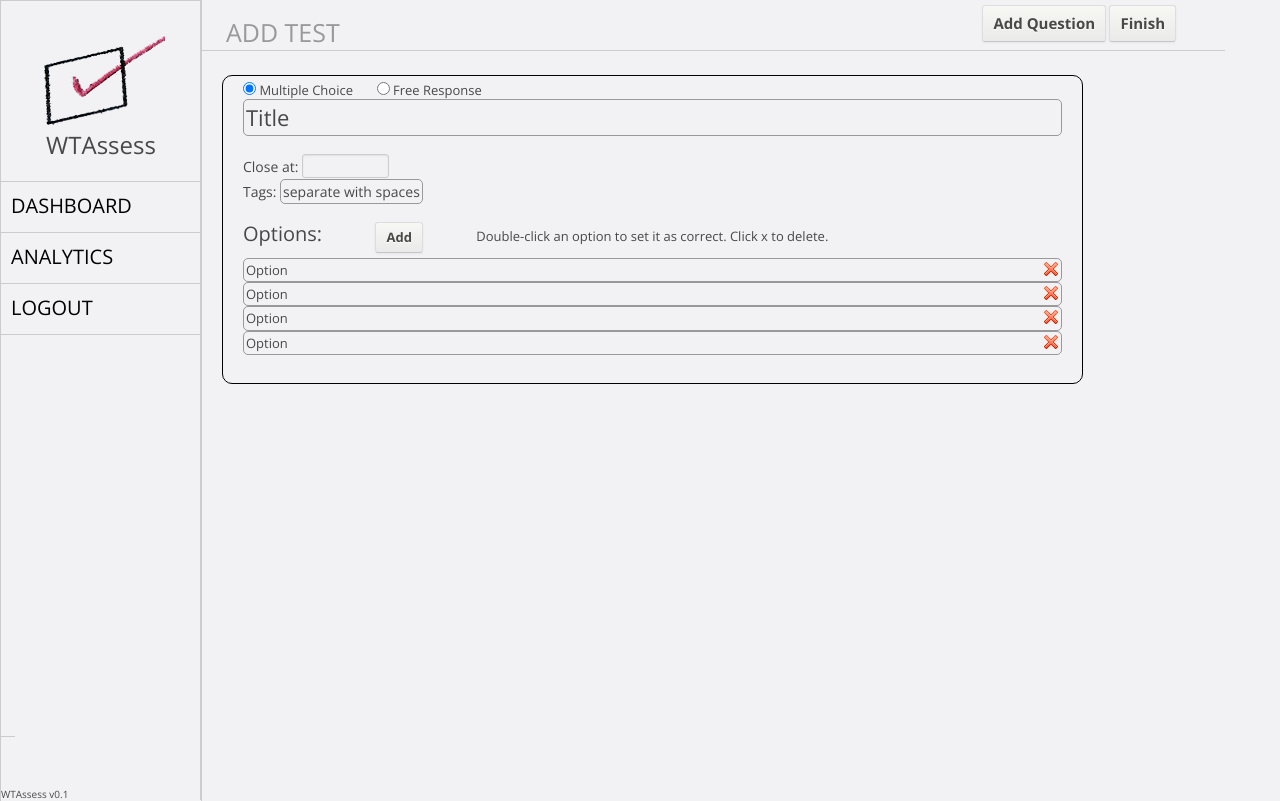
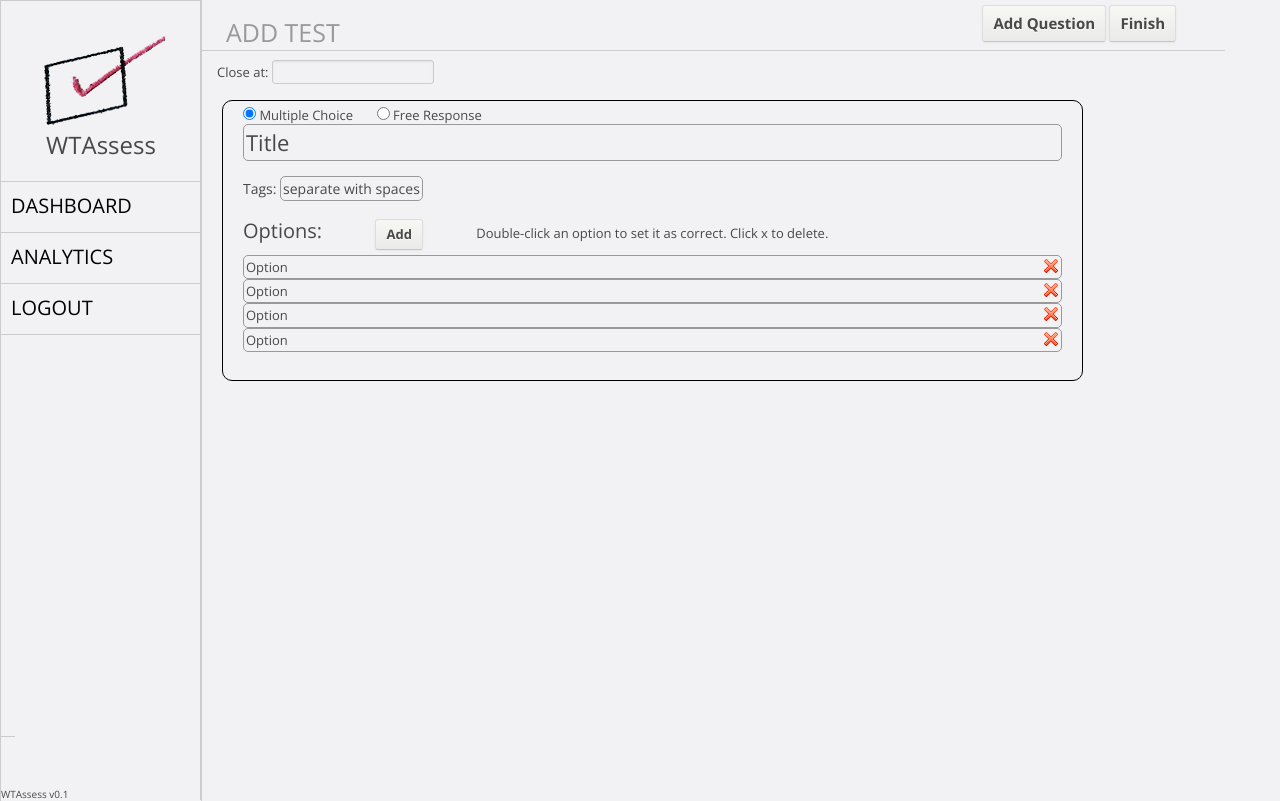
Before and after one commit to jwoglom/pilotdc, a Django app: page /quest/add/ in a window 1280 px wide. Shown: the top 801 px of the page. Run offline with Django 3.2, Linux system fonts and the light colour scheme; parts of the project's set-up code (start-up, migrations or seed data) failed here and were passed over; some libraries are stand-ins or nearby versions.

Commit message:
update add

```diff
--- a/webassess/static/css/questadd.css
+++ b/webassess/static/css/questadd.css
@@ -1,5 +1,5 @@
 .questions {
-    margin-top: 75px;
+    margin-top: 100px;
 }
 
 .question {
@@ -44,6 +44,12 @@
     margin: -5px 50px;
 }
 
+.generic {
+    position: absolute;
+    top: 60px;
+    margin-left: 15px;
+}
+
 .mc-options {
     margin-top: 10px;
     margin-bottom: 5px;
@@ -67,8 +73,8 @@
     display: none;
 }
 
-.question input.enddate {
+input.enddate {
     background: transparent;
     padding: 2px 5px;
-    width: 75px;
+    width: 150px;
 }
--- a/webassess/static/js/questadd.js
+++ b/webassess/static/js/questadd.js
@@ -40,7 +40,8 @@ add = function() {
         }
     });
 
-    $("input.enddate").datepicker();
+
+    $("input.enddate").datetimepicker();
 }
 
 parse = function() {
@@ -51,7 +52,6 @@ parse = function() {
             type: $("input.type", $(this)).attr('value'),
             title: $(".title", $(this)).html(),
             tags: $(".tags", $(this)).html().split(' '),
-            enddate: $(".enddate", $(this)).attr('value')
         };
         if(obj.type == 'mc') {
             opts = $(".mc-options > .option", $(this));
@@ -73,7 +73,9 @@ parse = function() {
 }
 
 send = function(data) {
-    $.post('/quest/add/submit/', {'data': JSON.stringify(data)}, function() {
+    var enddate = $("input.enddate").attr("value");
+    if(enddate == "") enddate = "01/01/3000 00:00";
+    $.post('/quest/add/submit/', {'data': JSON.stringify(data), 'enddate': enddate}, function() {
         location.href = '/dashboard';
     });
 }
--- a/webassess/templates/quest/add.html
+++ b/webassess/templates/quest/add.html
@@ -8,6 +8,7 @@
 {% endblock %}
 {% block js %}
     {{ block.super }}
+    <script type="text/javascript" src="{% static 'js/jquery-ui-timepicker.js' %}"></script>
     <script type="text/javascript" src="{% static 'js/questadd.js' %}"></script>
 {% endblock %}
 {% block page %}
@@ -17,7 +18,6 @@
     <input type="radio" class="type" name="type" value="fr" /> Free Response<br />
     <div class='title' contenteditable=true onclick="$(this).selectText();">Title</div><br />
     <div class='main-opts'>
-    Close at: <input type="text" class="enddate" value="" /><br />
     Tags: <span class='tags' contenteditable=true onclick="$(this).selectText();">separate with spaces</span>
     </div>
     <div class='mc'>
@@ -40,7 +40,9 @@
     <button class='newq'>Add Question</button>
     <button class='done'>Finish</button>
 </div>
-
+<div class='generic'>
+Close at: <input type="text" class="enddate" value="" /><br />
+</div>
 <div class='questions'>
 </div>
 
```
